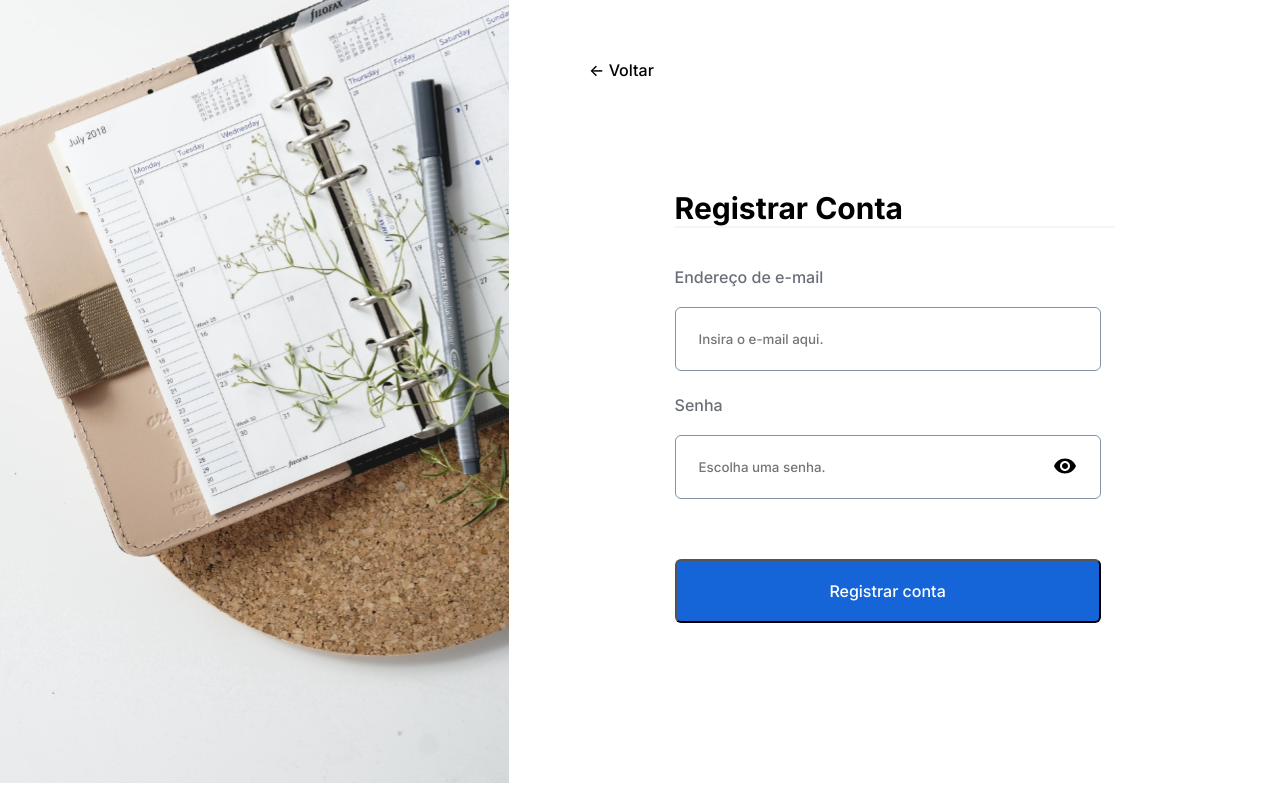
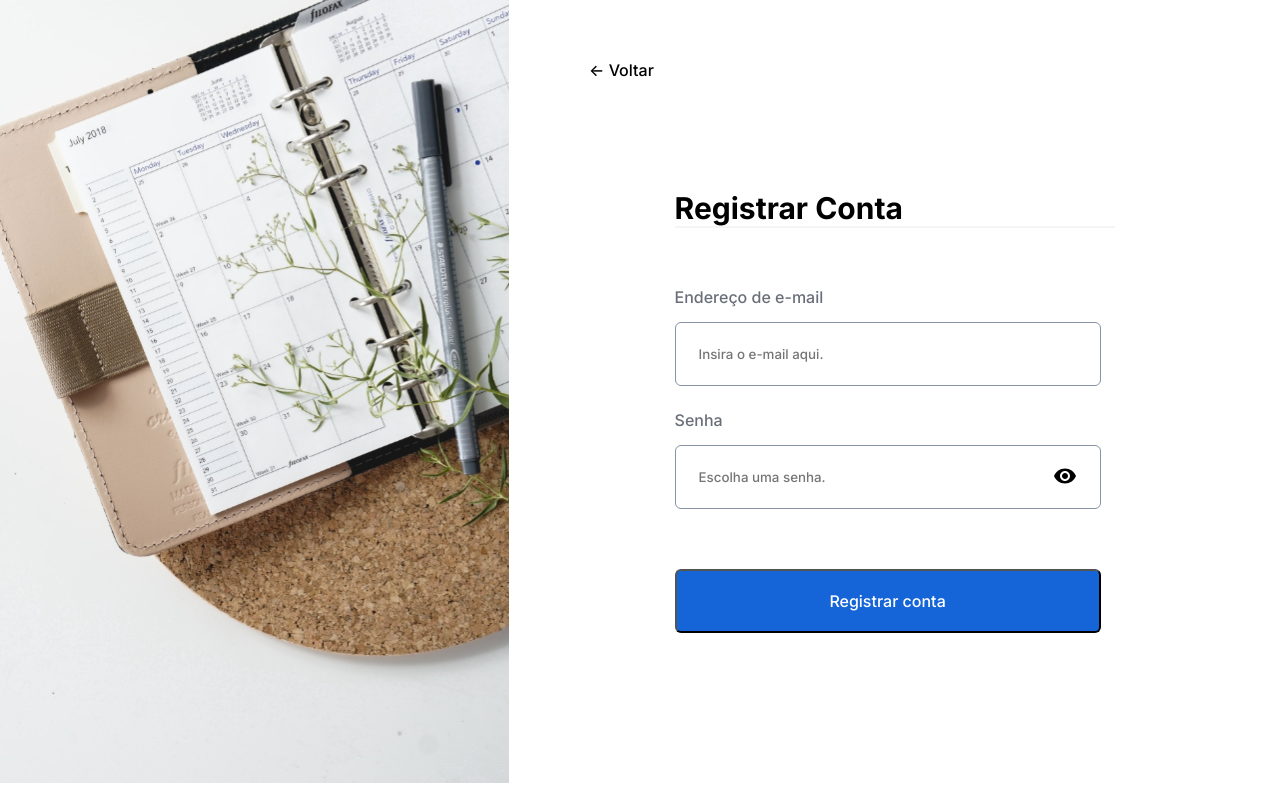
Before and after one commit to eduardorerick/collaboration-project, a React (Create React App) app: page /auth/signup in a window 1280 px wide. Built offline with nearby package versions, Linux system fonts and the light colour scheme; no server answers.

Commit message:
Fix/cadastros (#14)
* bugs corrigidos

* corrigindo cadastro

* corrigindo

* brs fixados

Co-authored-by: Eduardo Rerick <eduardorerick@gmail.com>

```diff
--- a/src/pages/Auth/Signup/index.jsx
+++ b/src/pages/Auth/Signup/index.jsx
@@ -1,6 +1,6 @@
 import './style.css';
 import { VisibilityOff, Visibility } from '@mui/icons-material';
-import GoogleIcon from '@mui/icons-material/Google';
+/*import GoogleIcon from '@mui/icons-material/Google';*/
 import { useState } from 'react';
 import { useCreateUser } from '../../../services/firebase/firebase';
 
@@ -22,9 +22,7 @@ export function Signup() {
 		<div className="signup-div">
 			<section className="signup-titulo">Registrar Conta</section>
 			<section className="signup-sublinhar"> </section>
-			<br /><br />
 			<section className="signup-subtitulo">Endereço de e-mail</section>
-			<br />
 			<div className="signup-div-input">
 				<input
 					value={email}
@@ -35,9 +33,7 @@ export function Signup() {
 					placeholder="Insira o e-mail aqui."
 				/>
 			</div>
-			<br />
-			<section className="signup-subtitulo">Senha</section>
-			<br />
+			<section className="signup-subtitulo-senha">Senha</section>
 			<div className="signup-div-input">
 				<input
 					value={pass}
--- a/src/pages/Auth/Signup/style.css
+++ b/src/pages/Auth/Signup/style.css
@@ -18,6 +18,7 @@
 
 .signup-sublinhar {
 	border: 1px solid #f5f5f5;
+	margin-bottom: 60px;
 }
 
 .signup-subtitulo {
@@ -28,6 +29,21 @@
 	line-height: 19px;
 	display: flex;
 	align-items: center;
+	margin-bottom: 15px;
+
+	color: #696f79;
+}
+
+.signup-subtitulo-senha {
+	font-family: Inter, sans-serif;
+	font-style: normal;
+	font-weight: 500;
+	font-size: 16px;
+	line-height: 19px;
+	display: flex;
+	align-items: center;
+	margin-bottom: 15px;
+	margin-top: 25px;
 
 	color: #696f79;
 }
```
